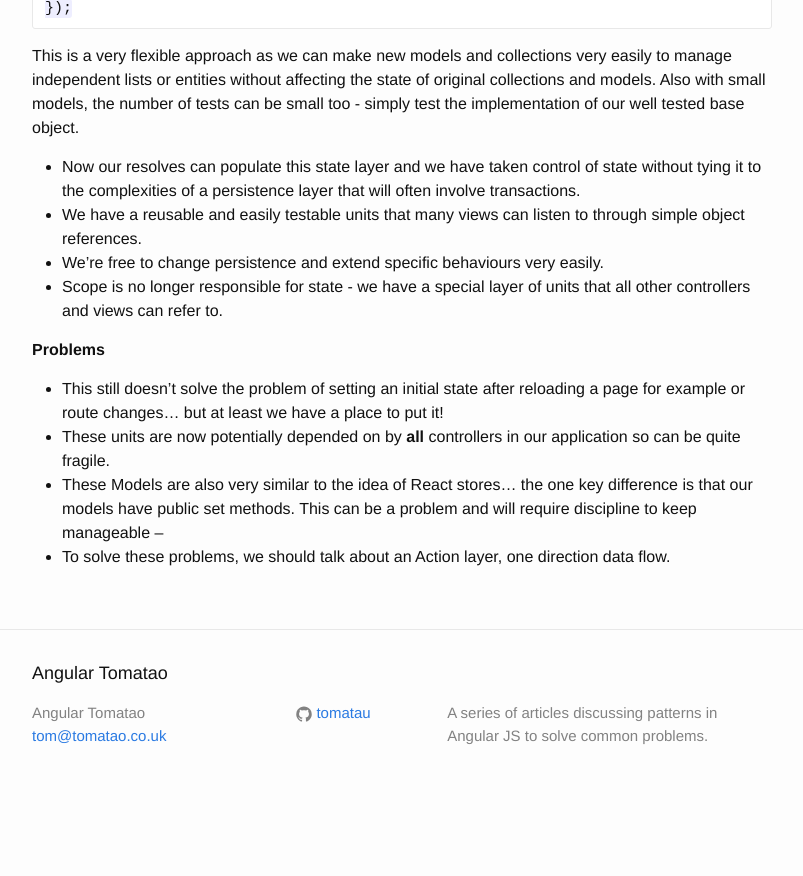
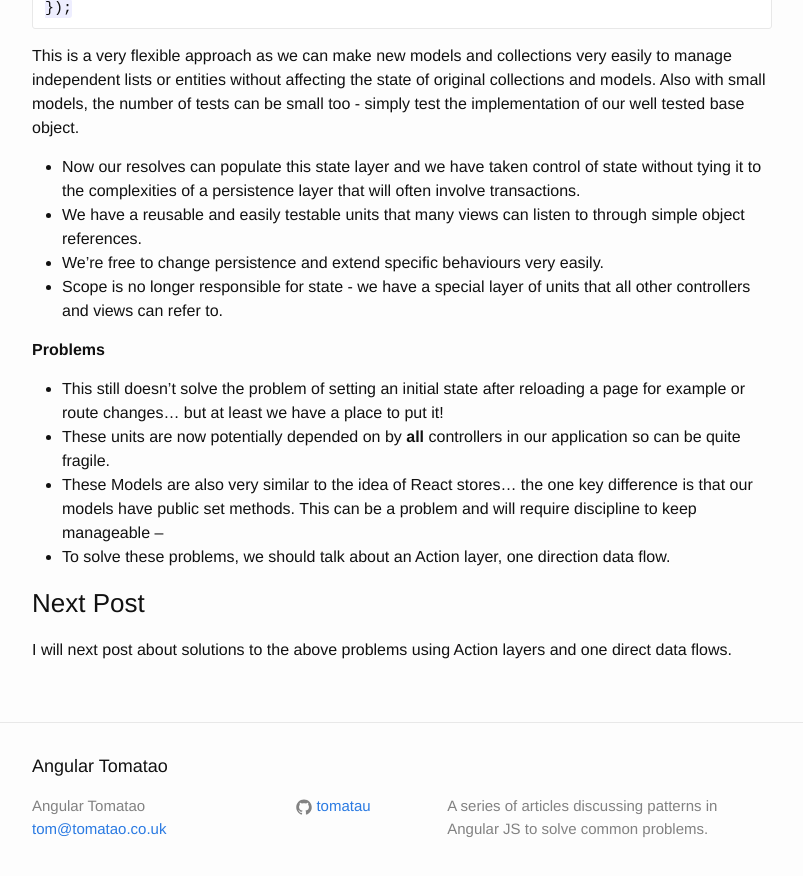
Before and after one commit to tomatau/angular-tomatao, a Jekyll site: the page built from _posts/2014-11-21-managing-scope.md, in a window 1280 px wide and 900 px high, scrolled down 7929 px. Shown: the top 876 px of the window, without its empty margins (238-1041 px from the left). Built offline with Jekyll 4.4.1, drawn with Linux system fonts in a browser that asks for light colours; Markdown is read by kramdown in place of the engine named in the settings; before the commit the page ends 8736 px from its top, so only the background shows below that; part of the change alters nothing that is shown.

```diff
--- a/_includes/disqus.html
+++ b/_includes/disqus.html
@@ -4,6 +4,7 @@
     /* * * CONFIGURATION VARIABLES: EDIT BEFORE PASTING INTO YOUR WEBPAGE * * */
     var disqus_shortname = 'angulartomatao';
     var disqus_identifier = "{{ site.disqusid }}{{ page.url | replace:'index.html','' }}";
+    var disqus_title = '{{ page.title }}';
     /* * * DON'T EDIT BELOW THIS LINE * * */
     (function() {
         var dsq = document.createElement('script'); dsq.type = 'text/javascript'; dsq.async = true;
--- /dev/null
+++ b/_includes/google.analytics.html
@@ -0,0 +1,9 @@
+<script>
+  (function(i,s,o,g,r,a,m){i['GoogleAnalyticsObject']=r;i[r]=i[r]||function(){
+  (i[r].q=i[r].q||[]).push(arguments)},i[r].l=1*new Date();a=s.createElement(o),
+  m=s.getElementsByTagName(o)[0];a.async=1;a.src=g;m.parentNode.insertBefore(a,m)
+  })(window,document,'script','//www.google-analytics.com/analytics.js','ga');
+
+  ga('create', 'UA-57006060-1', 'auto');
+  ga('send', 'pageview');
+</script>
--- a/_layouts/default.html
+++ b/_layouts/default.html
@@ -14,7 +14,7 @@
     </div>
 
     {% include footer.html %}
-
+    {% include google.analytics.html %}
   </body>
 
 </html>
--- a/_posts/2014-11-21-managing-scope.md
+++ b/_posts/2014-11-21-managing-scope.md
@@ -333,4 +333,8 @@ This is a very flexible approach as we can make new models and collections very
 - These Models are also very similar to the idea of React stores... the one key difference is that our models have public set methods. This can be a problem and will require discipline to keep manageable --
 - To solve these problems, we should talk about an Action layer, one direction data flow.
 
+### Next Post
+
+I will next post about solutions to the above problems using Action layers and one direct data flows.
+
 [ui.router]: https://github.com/angular-ui/ui-router
```
